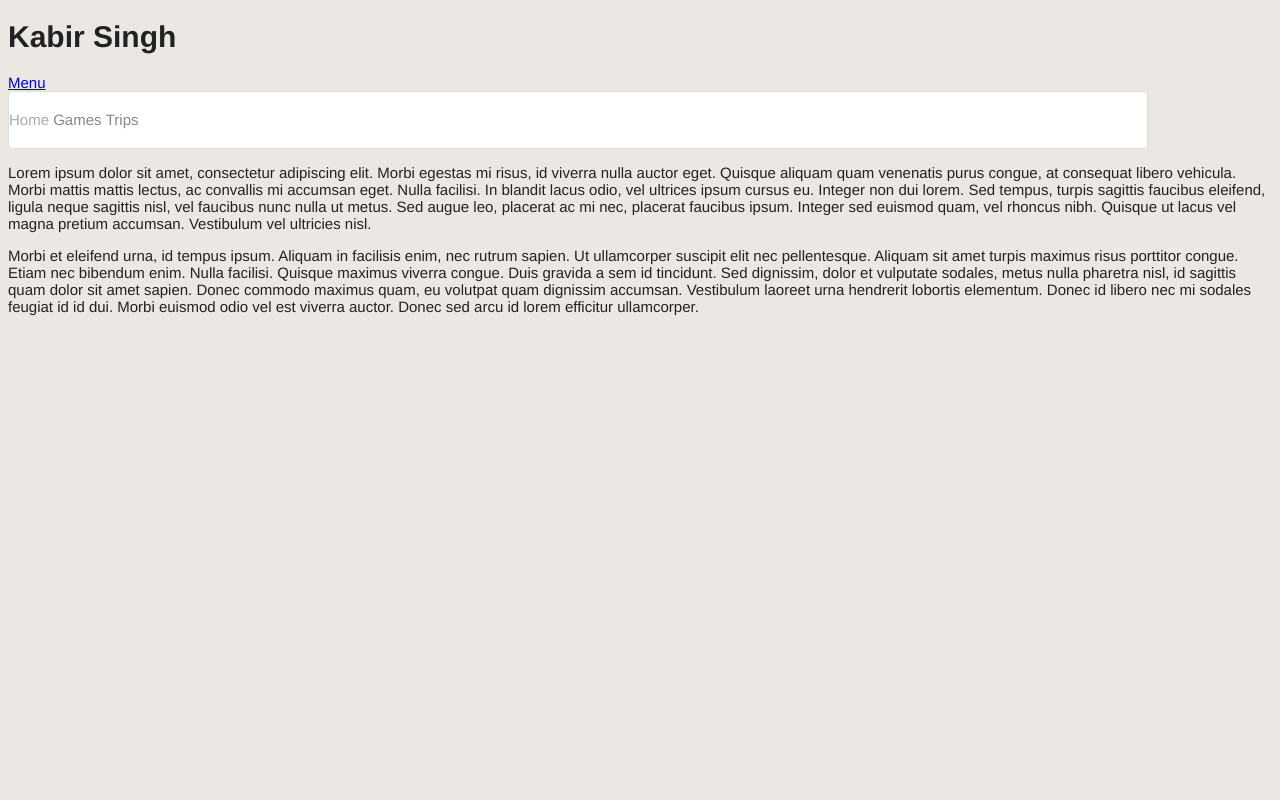
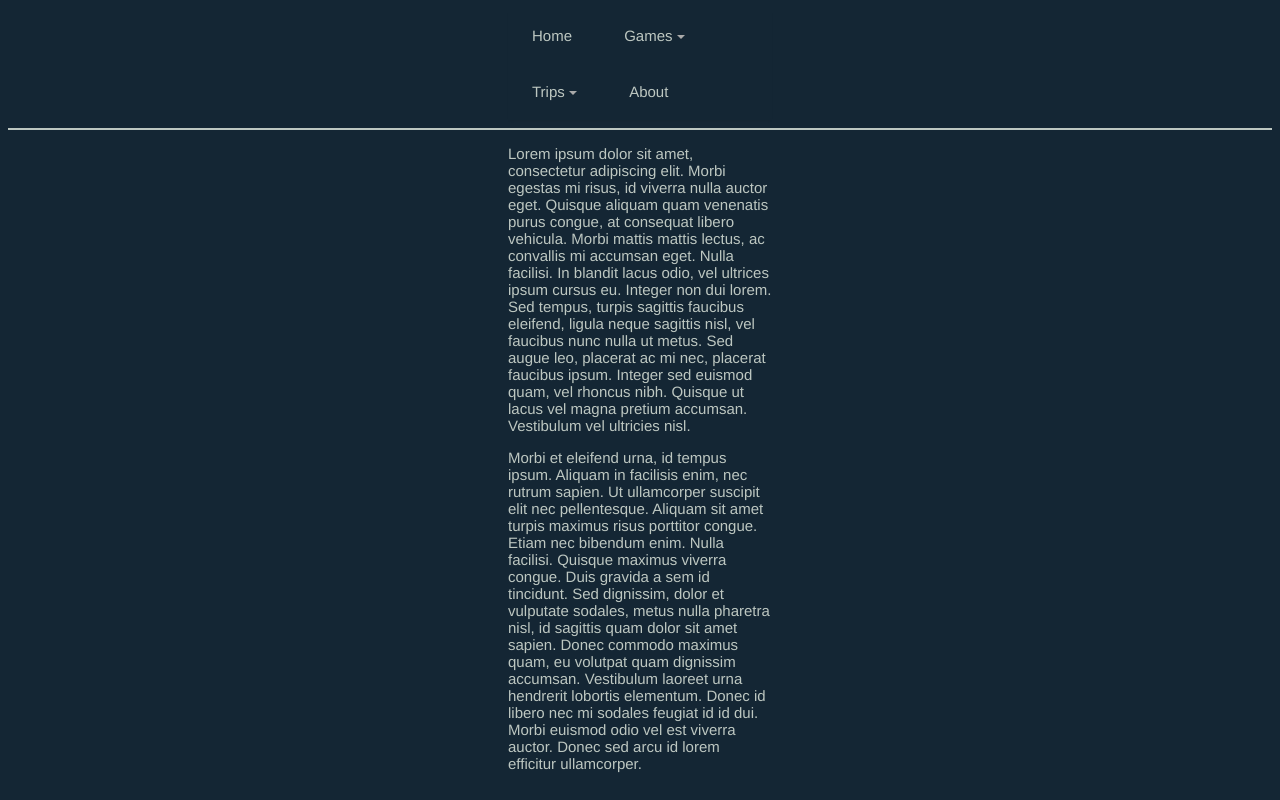
Before and after one commit to KBOverride/KBOverride.github.io, a plain HTML site: page index.html in a window 1280 px wide. Drawn offline with Linux system fonts and the light colour scheme.

Commit message:
Made changed to navigation menu and color

```diff
--- a/index.html
+++ b/index.html
@@ -6,20 +6,20 @@
   <link href="https://fonts.googleapis.com/css?family=Roboto+Slab" rel="stylesheet" type="text/css">
   <link rel="stylesheet" type="text/css" href=style.css>
 	</head>
-	<!-- Logo -->
+	<!-- Logo
 	<header>
 		<div id="logo" class="menuUp">
 			<h1>Kabir Singh</h1>
 			<div id="navToggle"><a href="#">Menu</a></div>
-		</div>
+		</div>-->
 
 		<!-- Navigation Bar -->
 		<nav>
-			<ul class ="nav">
+			<ul>
 				<li><a href="index.html">Home</a></li>
 
 				<li>
-					Games <span class="caret"></span>
+					<a> Games <span class="caret"></span></a>
 						<div>
 							<ul>
 								<li><a href="RockBand.html">Rock Band 4</a></li>
@@ -28,19 +28,19 @@
 				</li>
 
 				<li>
-					Trips <span class="caret"></span>
+					<a> Trips <span class="caret"></span></a>
 						<div>
 							<ul>
-								<li> Japan 2017</li>
+								<li><a> Japan 2017 </a></li>
 							</ul>
 						</div>
 				</li>
 
-				<li><a href="about.html"></a></li>
+				<li><a href="about.html">About</a></li>
 			</ul>
 		</nav>
-	</header>
-
+	<!-- </header> -->
+	<hr color="#BDC7C1">
 
 	<body>
 		<section>
--- a/style.css
+++ b/style.css
@@ -1,21 +1,24 @@
 body {
-	background-color: #EBE8E4;
-	color: #222;
+	background-color: #142634;
+	color: #BDC7C1;
 	font-family: "HelveticaNeue-Light", "Helvetica Neue Light", "Helvetica Neue", Helvetica, Arial, "Lucida Grande", sans-serif;
-	font-weight: 300px;
+	font-weight: 300;
 	font-size: 15px;
 }
 
+body > section > article {
+	margin: 0px 500px 0px 500px;
+}
+
 nav {
-	background-color: #fff;
-	border: 1px solid #dedede;
-	border-radius: 4px;
-	box-shadow: 0 2p 2px -1px rgba(0, 0, 0, 0,055);
+	background-color: #142634;
+	/*border: 1px solid #dedede;
+	border-radius: 4px;*/
+	box-shadow: 0 2px 2px -1px rgba(0, 0, 0, 0.055);
 	color: #888;
-	display: block;
-	margin 8px 22px 8px 22px;
+	margin: 8px 500px 8px 500px;
 	overflow: hidden;
-	width: 90%
+
 }
 
 nav ul {
@@ -35,14 +38,14 @@ nav ul li {
 }
 
 nav > ul > li > a {
-	color: #aaa;
+	color: #BDC7C1;
 	display: block;
 	line-height: 56px;
-	padding: 0 24 px;
+	padding: 0 24px;
 	text-decoration: none;
 }
 
-nav > ul > li > a > .caret {
+nav > ul > li > a > .caret{
 	border-top: 4px solid #aaa;
 	border-right: 4px solid transparent;
 	border-left: 4px solid transparent;
@@ -74,7 +77,7 @@ nav > ul > li > div {
 	background-color: rgb(40,44,47);
 	border-top: 0;
 	border-radius: 0 0 4px 4px;
-	box-shadow: 0 2px -1px rgba(0,0,0,0.055);
+	box-shadow: 0 2px 2px -1px rgba(0,0,0,0.055);
 	display: none;
 	margin: 0;
 	opacity: 0;
@@ -87,6 +90,26 @@ nav > ul > li > div {
 	-moz-transition: opacitiy 0.2;
 	-ms-transition: opacitiy 0.2;
 	-o-transition: opacitiy 0.2;
-	transition: all opacitiy 0.2;
+	-transition: opacitiy 0.2;
+}
 
+nav > ul > li:hover > div {
+	display: block;
+	opacity: 1;
+	visibility: visible;
 }
+
+nav > ul > li > div ul > li {
+	display: block;
+}
+
+nav > ul > li > div ul > li > a {
+	color: #fff;
+	display: block;
+	padding: 12px 24px;
+	text-decoration: none;
+}
+
+nav > ul > li > div ul > li:hover > a {
+	background-color: rgba(255,255,255,0.1);
+}
```
